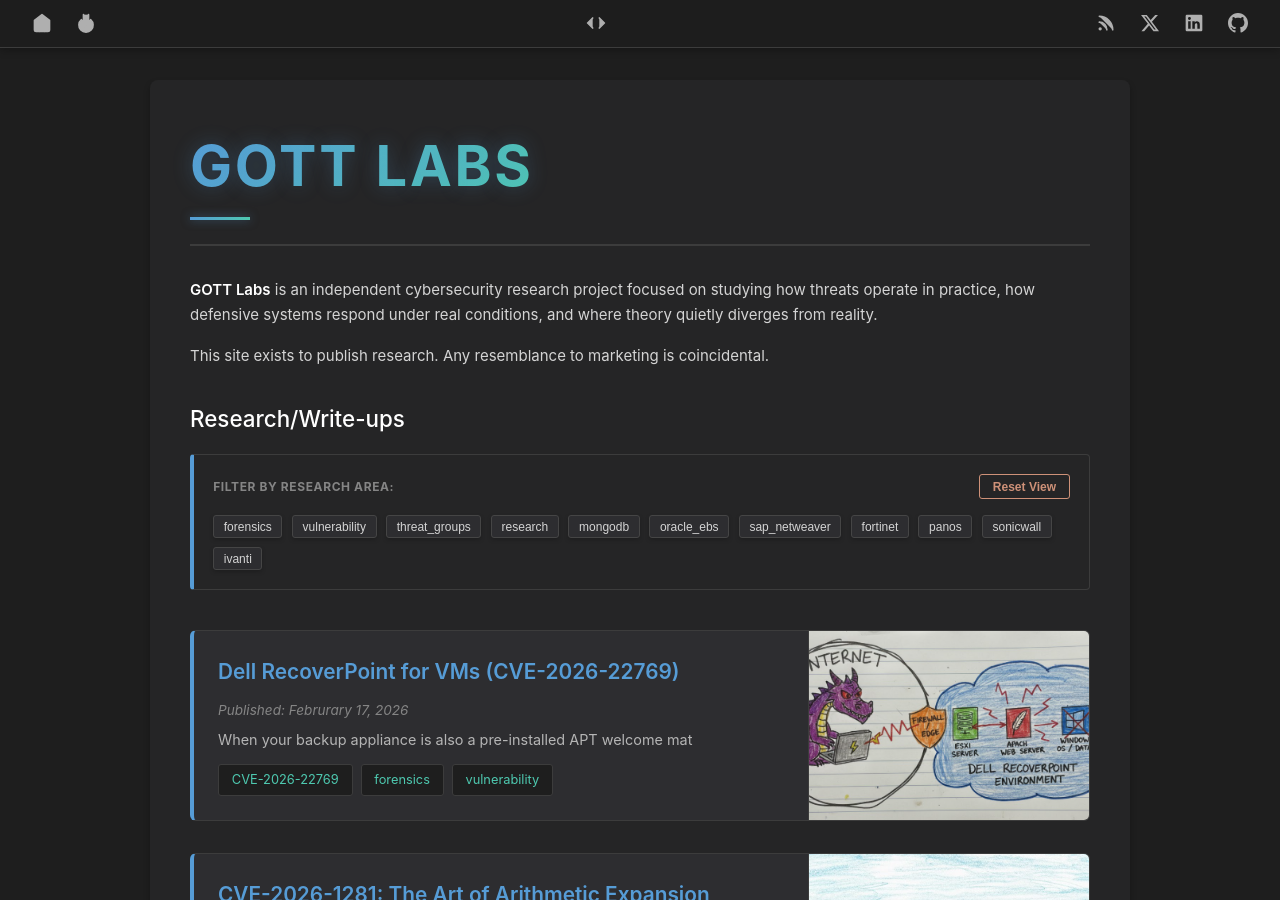
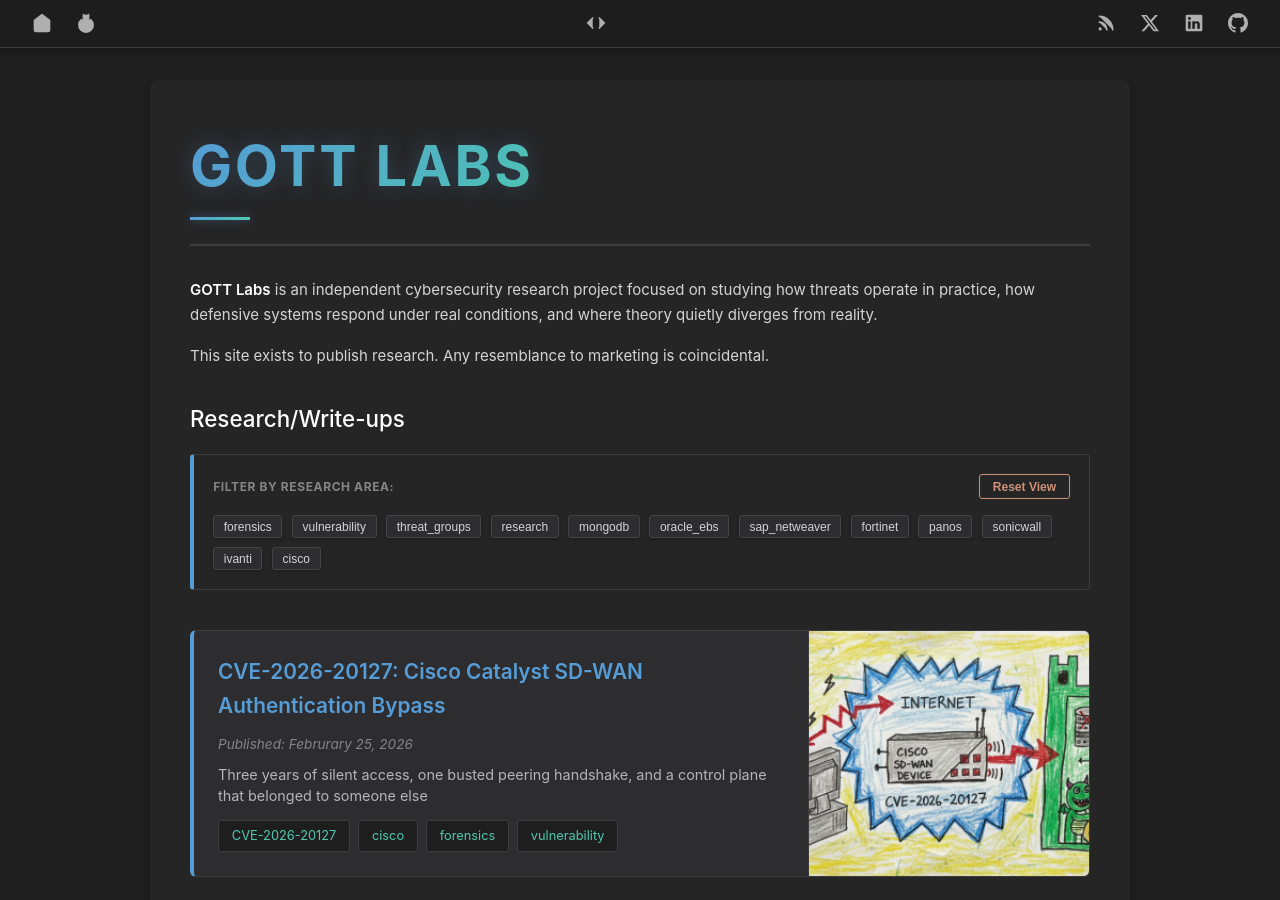
Before and after one commit to gottlabs/home, a Jekyll site: the page built from index.md, in a window 1280 px wide and 900 px high. Built offline with Jekyll 4.4.1, drawn with Linux system fonts in a browser that asks for light colours.

Commit message:
Update index.md

```diff
--- a/index.md
+++ b/index.md
@@ -69,10 +69,28 @@ function clearFilter() {
     <button class="filter-tag" onclick="filterByTag('panos')">panos</button>
     <button class="filter-tag" onclick="filterByTag('sonicwall')">sonicwall</button>
     <button class="filter-tag" onclick="filterByTag('ivanti')">ivanti</button>
+    <button class="filter-tag" onclick="filterByTag('cisco')">cisco</button>
   </div>
 </div>
 
 <div id="research-posts">
+
+<div class="research-post" data-tags="cisco,vulnerability,forensics">
+  <div class="post-content">
+    <h4><a href="{{ site.baseurl }}/2026/02/25/cisco_cve2026-20127">CVE-2026-20127: Cisco Catalyst SD-WAN Authentication Bypass</a></h4>
+    <span class="post-date">Published: Februrary 25, 2026</span>
+    <p>Three years of silent access, one busted peering handshake, and a control plane that belonged to someone else</p>
+    <div class="post-tags">
+      <span class="tag" onclick="filterByTag('CVE-2026-20127')">CVE-2026-20127</span>
+      <span class="tag" onclick="filterByTag('cisco')">cisco</span>
+      <span class="tag" onclick="filterByTag('forensics')">forensics</span>
+      <span class="tag" onclick="filterByTag('vulnerability')">vulnerability</span>
+    </div>
+  </div>
+  <div class="post-image">
+    <img src="{{ site.baseurl }}/assets/images/CVE-2026-20127.png" alt="CVE-2026-20127">
+  </div>
+</div>
 
 <div class="research-post" data-tags="research,vulnerability,forensics">
   <div class="post-content">
```
